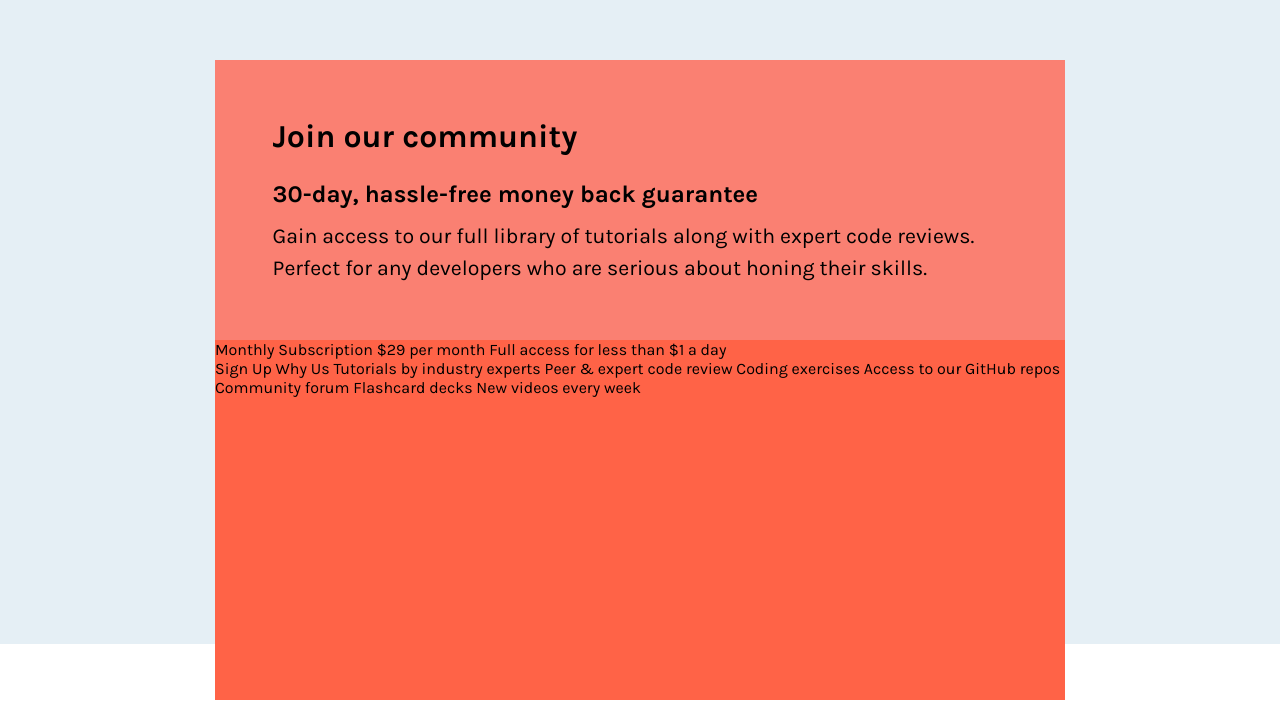
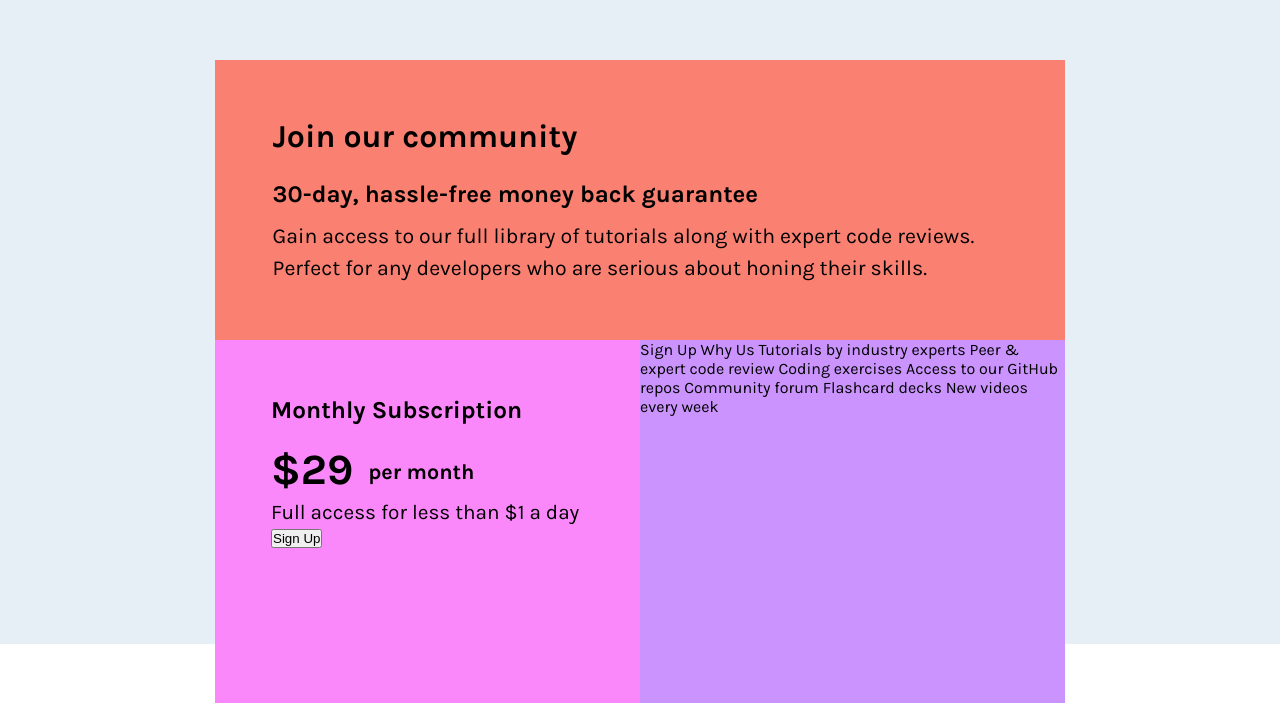
Before and after one commit to GersonADS/Single-price-grid-component-master, a plain HTML site: page index.html in a window 1280 px wide. Shown: the part 156-859 px from the top of the page. Drawn offline with Linux system fonts and the light colour scheme.

Commit message:
finishing

```diff
--- a/index.html
+++ b/index.html
@@ -38,14 +38,15 @@
         <p>Gain access to our full library of tutorials along with expert code reviews.</p>
         <p>Perfect for any developers who are serious about honing their skills.</p>
       </header>
+      <section class="description">
         <section class="subscription">
 
-        Monthly Subscription
+          <h1>Monthly Subscription</h1>
 
-        &dollar;29 per month
+          <h2>&dollar;29 <span class="text">per month</span></h2>
 
-        Full access for less than &dollar;1 a day
-
+          <p>Full access for less than &dollar;1 a day</p>
+          <button class="btn">Sign Up</button>
         </section>
         <section class="info">
 
@@ -62,6 +63,8 @@
           New videos every week
 
         </section>
+
+      </section>
     </main>
   </div>
   <!-- <footer>
--- a/src/css/style.css
+++ b/src/css/style.css
@@ -32,3 +32,48 @@
     font-size: 21.3px;
     line-height: 2rem;
 }
+
+.container .principal .description {
+    position: relative;
+    display: flex;
+    background-color: aqua;
+    height: 56.7%;
+}
+
+.container .principal .description .subscription{
+    padding: 3.5rem;
+    font-size: 1.3rem;
+}
+
+.container .principal .description .subscription h1 {
+    padding-bottom: 20px;
+    font-weight: 700px;
+}
+
+.container .principal .description .subscription h2 {
+    font-size: 2.7rem;
+    margin-bottom: 5px;
+}
+
+.container .principal .description .subscription .text{
+    position: absolute;
+    margin-top: 15px;
+    margin-left: 15px;
+    font-size: 21.5px;
+}
+
+
+.container
+.principal
+.subscription,
+.info {
+    width: 50%;
+}
+
+.container .principal .subscription{
+    background-color: rgb(250, 136, 250);
+
+}
+.container .principal .info{
+    background-color: rgb(202, 147, 253);
+}
```
Lines whose indentation alone changed are shown as unchanged.
